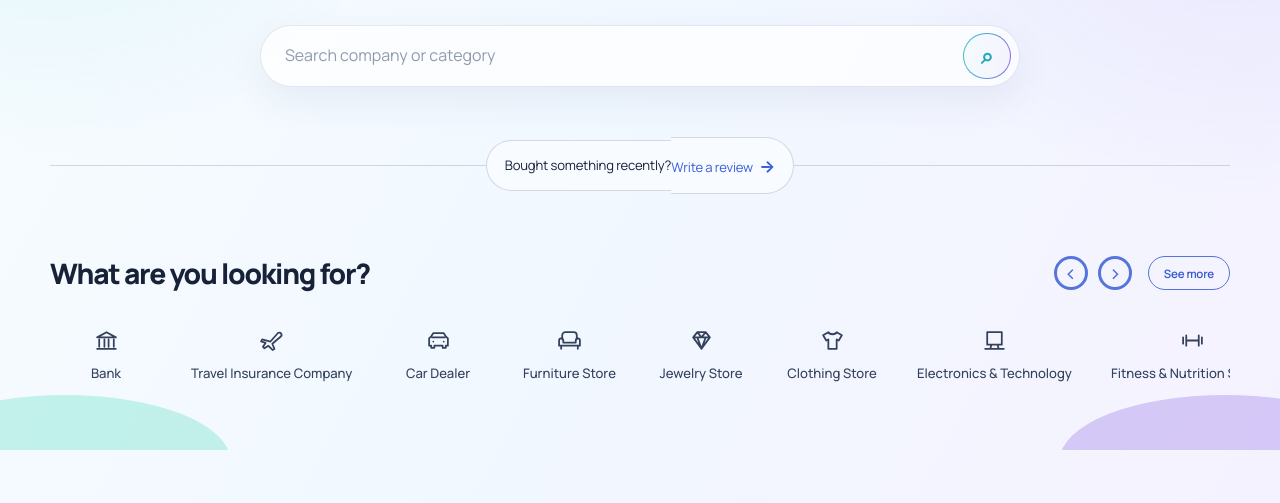
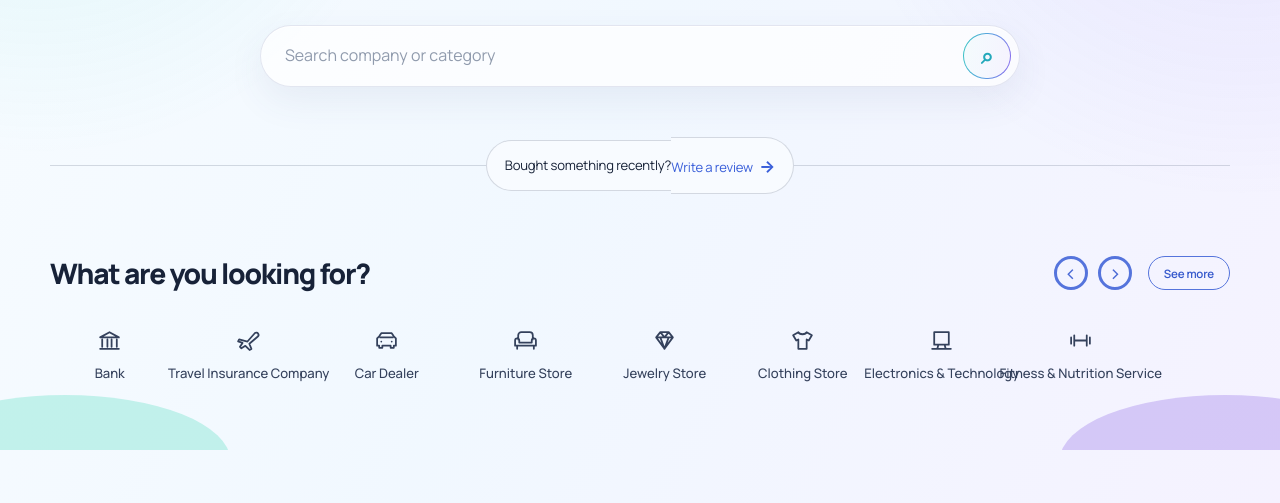
Before and after one commit to thuhienre4/webreview, a website: page blog.html in a window 1280 px wide. Shown: the part 297-800 px from the top of the page. Drawn offline with Linux system fonts and the light colour scheme; no server answers.

Commit message:
Prevent category labels from clipping

```diff
--- a/blog.css
+++ b/blog.css
@@ -38,6 +38,19 @@
 .category-navigation .finder-categories button svg { width: 25px; height: 25px; }
 .category-navigation .finder-categories button span { font-size: .82rem; }
 
+@media (min-width: 901px) {
+  .category-navigation .finder-categories button {
+    width: calc((100% - 224px) / 8);
+    min-width: calc((100% - 224px) / 8);
+    flex-basis: calc((100% - 224px) / 8);
+    padding-inline: 0;
+  }
+
+  .category-navigation .finder-categories button:nth-child(8) {
+    margin-right: 70px;
+  }
+}
+
 @media (max-width: 680px) {
   .review-prompt { margin: 34px 0 40px; font-size: .72rem; }
   .review-prompt span { padding: 11px 0 11px 12px; }
--- a/blog.html
+++ b/blog.html
@@ -9,7 +9,7 @@
   <link rel="preconnect" href="https://fonts.gstatic.com" crossorigin />
   <link href="https://fonts.googleapis.com/css2?family=Manrope:wght@400;500;600;700;800&amp;family=Space+Grotesk:wght@500;600;700&amp;display=swap" rel="stylesheet" />
   <link rel="stylesheet" href="styles.css?v=17" />
-  <link rel="stylesheet" href="blog.css?v=6" />
+  <link rel="stylesheet" href="blog.css?v=7" />
   <link rel="stylesheet" href="polish.css?v=18" />
   <link rel="stylesheet" href="harmony.css?v=30" />
   <link rel="stylesheet" href="typography.css?v=1" />
```
